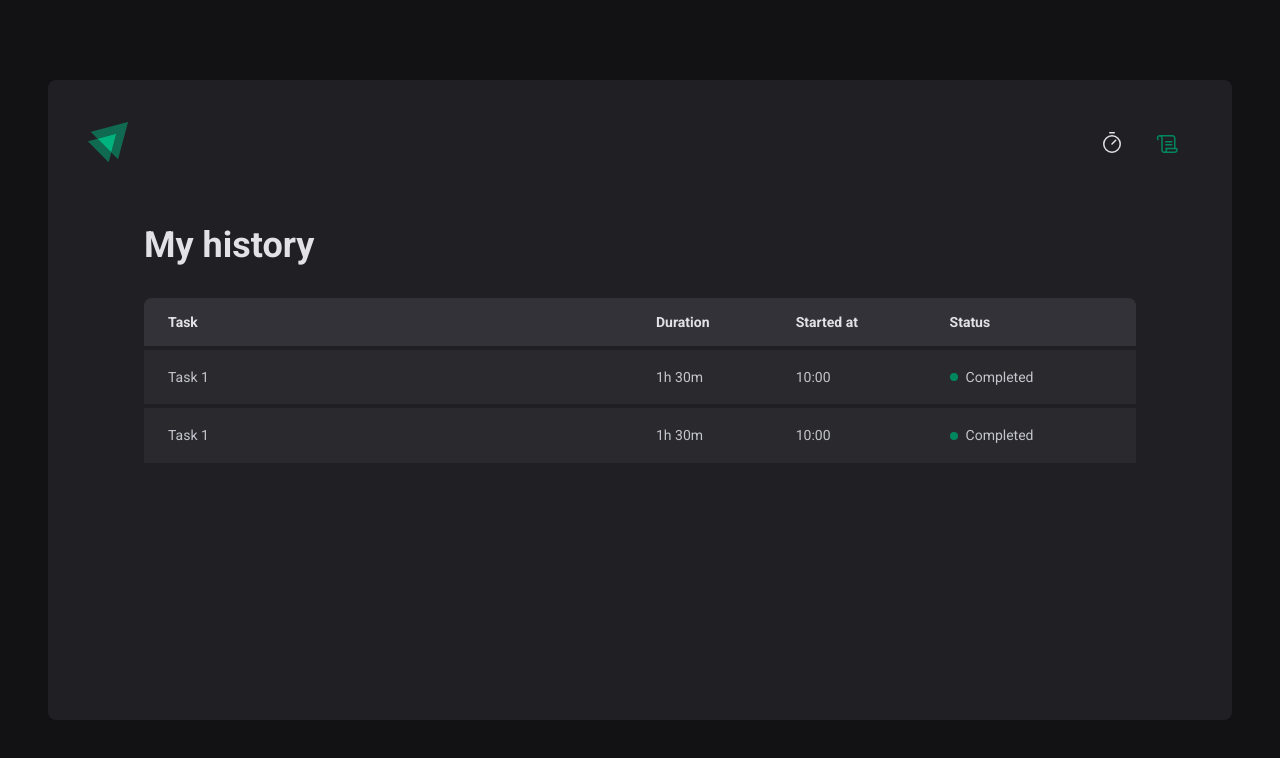
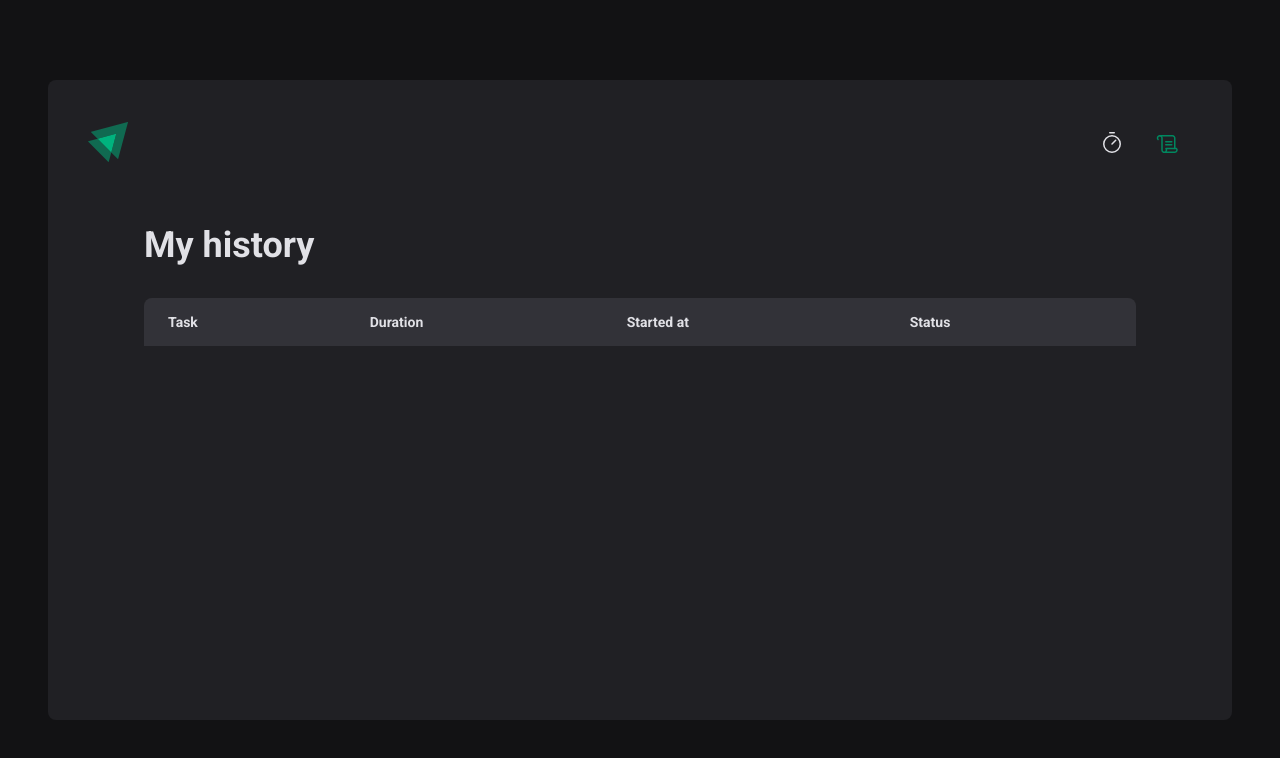
Before and after one commit to eduardoacdiogo/ignite-timer, a React (Vite) app: page /history in a window 1280 px wide. Shown: the top 758 px of the page. Built offline with nearby package versions, Linux system fonts and the light colour scheme.

Commit message:
feat: History Page

```diff
--- a/src/pages/History/index.tsx
+++ b/src/pages/History/index.tsx
@@ -1,6 +1,13 @@
+import { useContext } from 'react';
+import { formatDistanceToNow } from 'date-fns';
+import { ptBR } from 'date-fns/locale';
+
+import { CyclesContext } from '../../contexts/CyclesContext';
+
 import { HistoryContainer, HistoryList, Status } from './styles';
 
 export function History() {
+  const { cycles } = useContext(CyclesContext);
   return (
     <HistoryContainer>
       <h1>My history</h1>
@@ -16,18 +23,21 @@
             </tr>
           </thead>
           <tbody>
-            <tr>
-              <td>Task 1</td>
-              <td>1h 30m</td>
-              <td>10:00</td>
-              <td><Status statusColor='green'>Completed</Status></td>
-            </tr>
-            <tr>
-              <td>Task 1</td>
-              <td>1h 30m</td>
-              <td>10:00</td>
-              <td><Status statusColor='green'>Completed</Status></td>
-            </tr>
+            {cycles.map((cycle) => (
+              <tr key={cycle.id}>
+                <td>{cycle.task}</td>
+                <td>{cycle.minutesAmount} minutes</td>
+                <td>{formatDistanceToNow(
+                  cycle.startDate,
+                  { addSuffix: true, locale: ptBR }
+                )}</td>
+                <td>
+                  {cycle.finishedDate && <Status statusColor={'green'}>Completed</Status>}
+                  {cycle.interruptedDate && <Status statusColor={'red'}>Interrupted</Status>}
+                  {!cycle.finishedDate && !cycle.interruptedDate && <Status statusColor={'yellow'}>Running</Status>}
+                </td>
+              </tr>
+            ))}
           </tbody>
         </table>
       </HistoryList>
```
